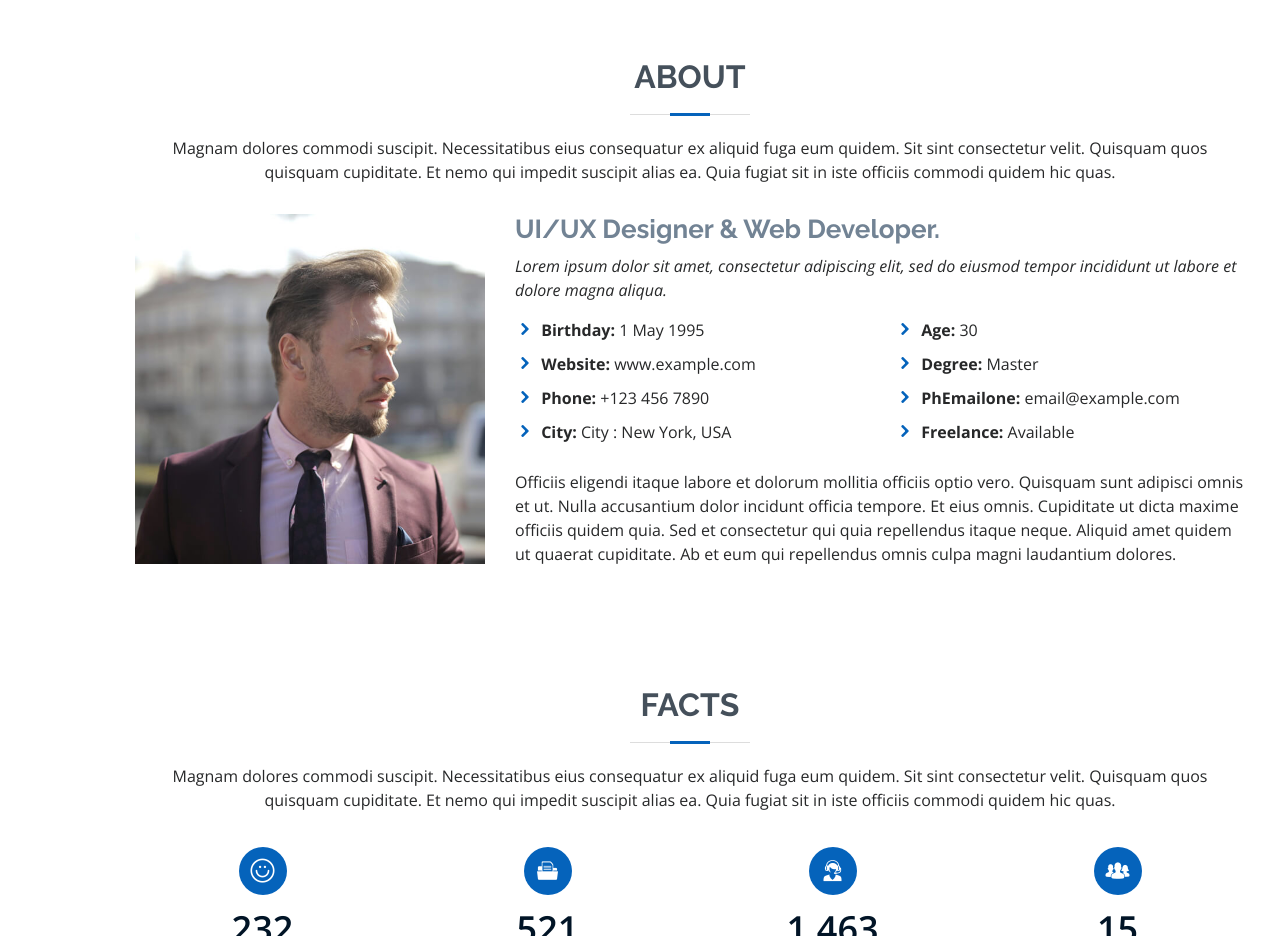
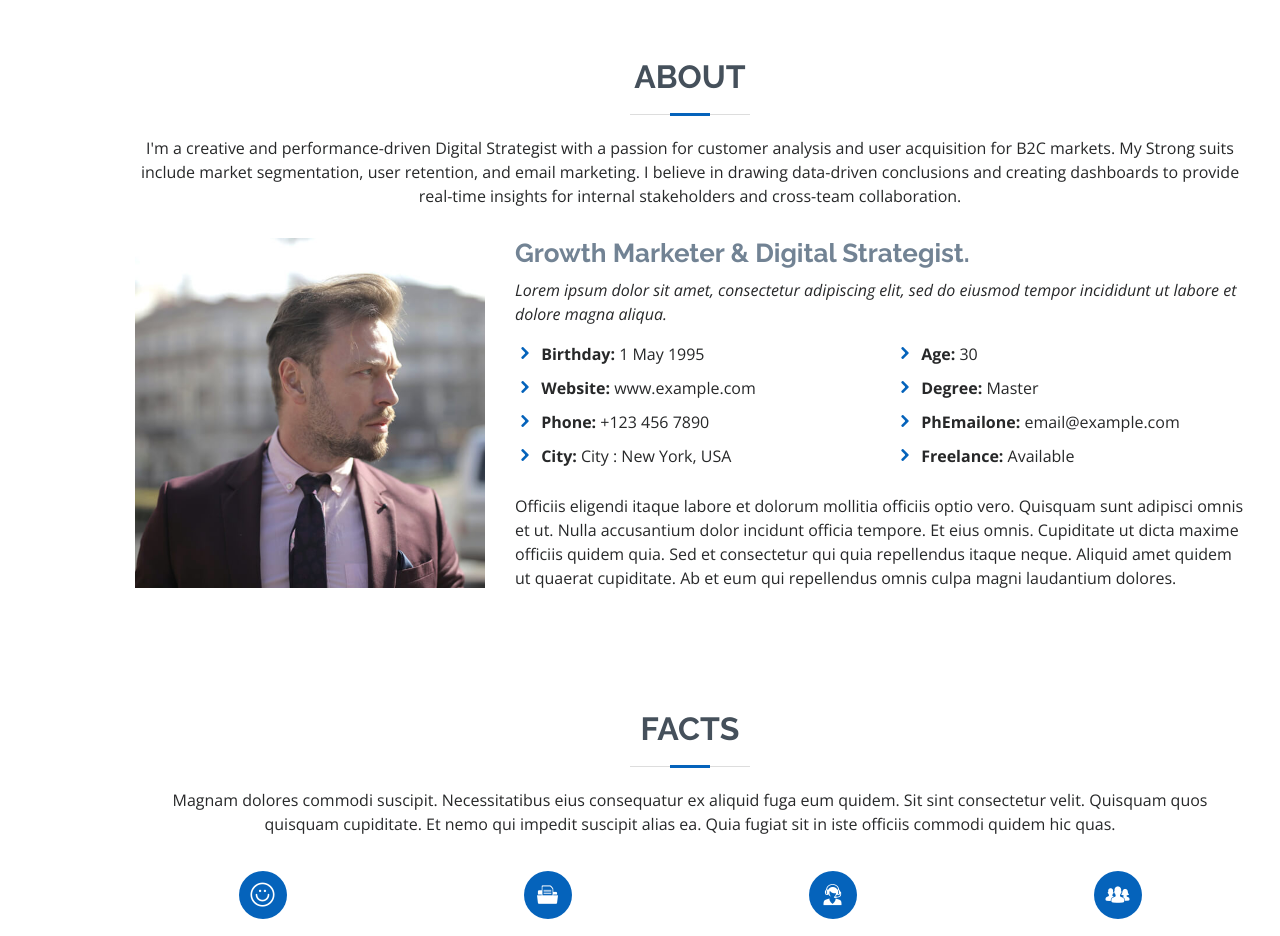
Before and after one commit to Donius-1/landing-pages-donius, a plain HTML site: page index.html in a window 1280 px wide. Shown: the part 802-1738 px from the top of the page. Drawn offline with nearby package versions, Linux system fonts and the light colour scheme.

Commit message:
Commit Title Change

```diff
--- a/index.html
+++ b/index.html
@@ -4,7 +4,7 @@
     <meta charset="utf-8" />
     <meta content="width=device-width, initial-scale=1.0" name="viewport" />
 
-    <title>MyResume Bootstrap Template - Index</title>
+    <title>Adonius McBride</title>
     <meta content="" name="description" />
     <meta content="" name="keywords" />
 
@@ -93,7 +93,7 @@
           I'm
           <span
             class="typed"
-            data-typed-items="Growth Marketer, Analyst, Freelancer, Father"
+            data-typed-items="Growth Marketer, Analyst, Freelancer, Digital Strategist"
           ></span>
         </p>
         <div class="social-links">
@@ -114,10 +114,12 @@
           <div class="section-title">
             <h2>About</h2>
             <p>
-              Magnam dolores commodi suscipit. Necessitatibus eius consequatur
-              ex aliquid fuga eum quidem. Sit sint consectetur velit. Quisquam
-              quos quisquam cupiditate. Et nemo qui impedit suscipit alias ea.
-              Quia fugiat sit in iste officiis commodi quidem hic quas.
+              I'm a creative and performance-driven Digital Strategist with a
+              passion for customer analysis and user acquisition for B2C
+              markets. My Strong suits include market segmentation, user
+              retention, and email marketing. I believe in drawing data-driven
+              conclusions and creating dashboards to provide real-time insights
+              for internal stakeholders and cross-team collaboration.
             </p>
           </div>
 
@@ -126,7 +128,7 @@
               <img src="assets/img/profile-img.jpg" class="img-fluid" alt="" />
             </div>
             <div class="col-lg-8 pt-4 pt-lg-0 content">
-              <h3>UI/UX Designer &amp; Web Developer.</h3>
+              <h3>Growth Marketer &amp; Digital Strategist.</h3>
               <p class="font-italic">
                 Lorem ipsum dolor sit amet, consectetur adipiscing elit, sed do
                 eiusmod tempor incididunt ut labore et dolore magna aliqua.
```
